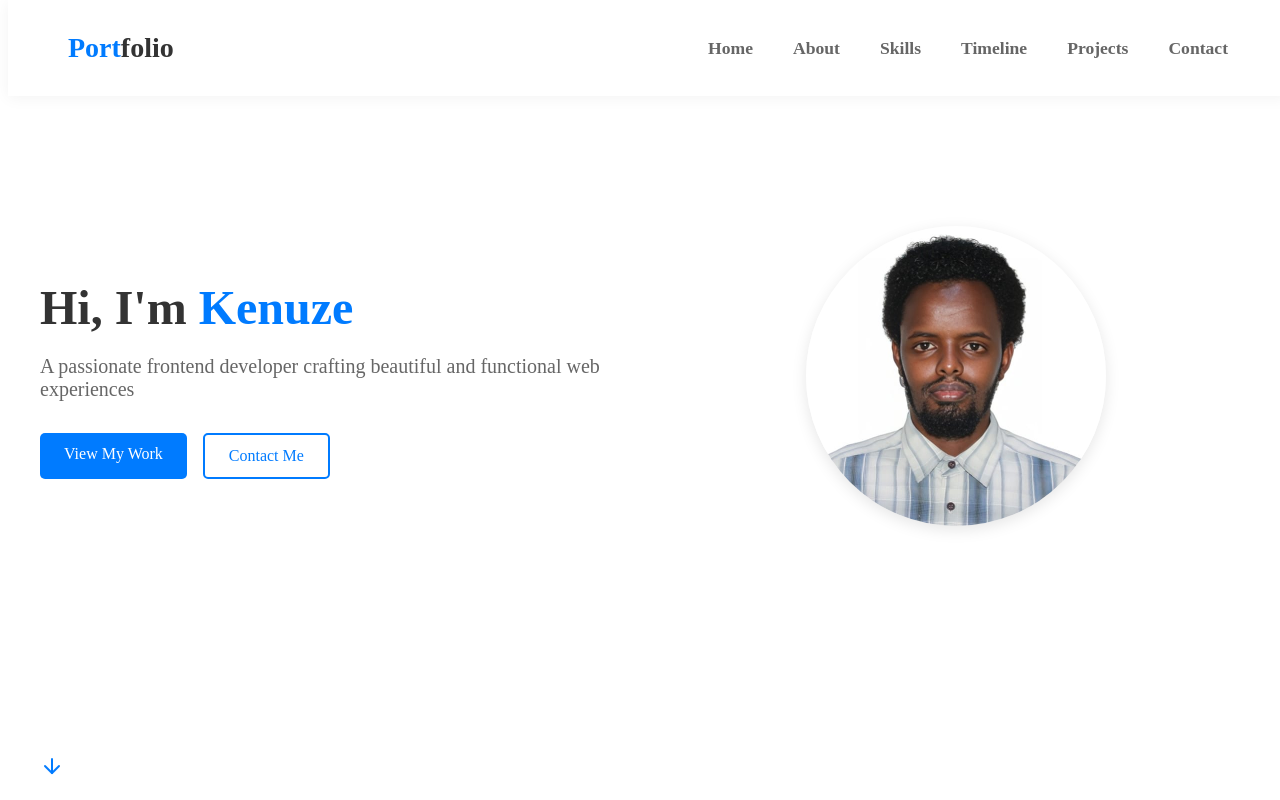
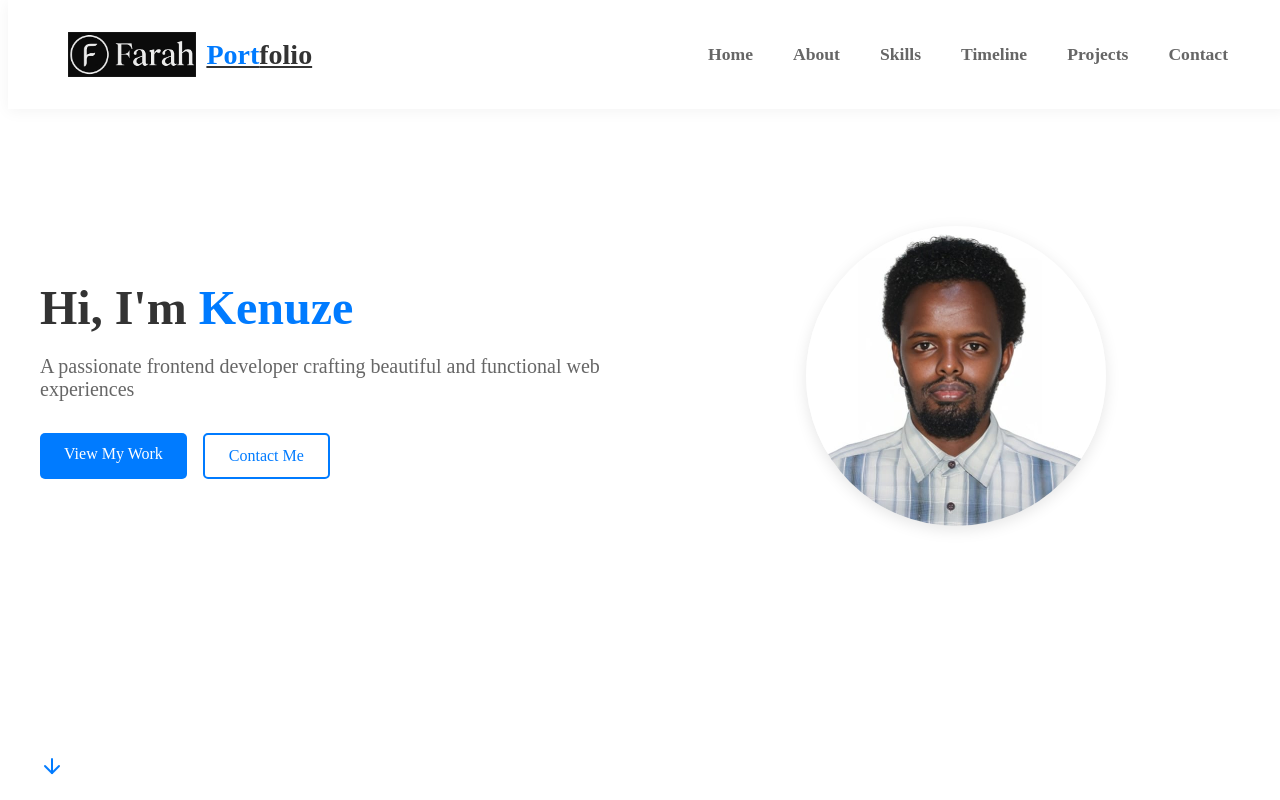
Before and after one commit to Farah-Bee/portfolio_website, a React (Vite) app: page / in a window 1280 px wide. Shown: the top 800 px of the page. Built offline with nearby package versions, Linux system fonts and the light colour scheme.

Commit message:
updated header

```diff
--- a/src/components/Header.tsx
+++ b/src/components/Header.tsx
@@ -10,10 +10,9 @@ const Header: React.FC = () => {
   const handleScroll = useCallback(() => {
     setIsScrolled(window.scrollY > 50);
 
-    // Update active section based on scroll position
     const sections = document.querySelectorAll('section[id]');
-    sections.forEach(section => {
-      if (section instanceof HTMLElement) { // Ensure the element is an HTMLElement
+    sections.forEach((section) => {
+      if (section instanceof HTMLElement) {
         const sectionTop = section.offsetTop - 100;
         const sectionHeight = section.offsetHeight;
         const sectionId = section.getAttribute('id') || '';
@@ -44,9 +43,12 @@ const Header: React.FC = () => {
   return (
     <header className={`header ${isScrolled ? 'scrolled' : ''}`}>
       <div className="container">
-        <div className="logo" role="banner">
-          <span className="text-theme-600">Port</span>folio
-        </div>
+        <a href="#hero" className="logo" role="banner">
+          <img src="/assets/images/falogo.png" alt="Farah Logo" className="logo-image" />
+          <span>
+            <span className="text-theme-600">Port</span>folio
+          </span>
+        </a>
 
         <nav className="navbar">
           <ul className="nav-list">
@@ -55,9 +57,7 @@ const Header: React.FC = () => {
                 <a
                   href={item.href}
                   className={`nav-link ${
-                    activeSection === item.href.substring(1)
-                      ? "active"
-                      : ""
+                    activeSection === item.href.substring(1) ? 'active' : ''
                   }`}
                 >
                   {item.label}
@@ -75,7 +75,6 @@ const Header: React.FC = () => {
         </button>
       </div>
 
-      {/* Mobile Menu */}
       {isMenuOpen && (
         <div className="mobile-menu">
           <ul className="mobile-nav-list">
--- a/src/styles/header.css
+++ b/src/styles/header.css
@@ -3,7 +3,7 @@
     position: fixed;
     top: 0;
     width: 100%;
-    padding: 2rem 0; /* Remove left and right padding */
+    padding: 2rem 0;
     display: flex;
     justify-content: space-between;
     align-items: center;
@@ -14,7 +14,7 @@
 }
 
 .header.scrolled {
-    padding: 1.5rem 0; /* Remove left and right padding */
+    padding: 1.5rem 0;
     box-shadow: 0 4px 20px rgba(0, 0, 0, 0.1);
 }
 
@@ -25,13 +25,23 @@
     display: flex;
     justify-content: space-between;
     align-items: center;
-    padding: 0 60px; /* Add padding here instead */
+    padding: 0 60px;
 }
 
 .logo {
+    display: flex;
+    align-items: center;
+    gap: 10px;
     font-size: 1.75rem;
     font-weight: 700;
     color: #333;
+}
+
+.logo-image {
+    height: 45px;
+    width: auto;
+    object-fit: contain;
+    display: block;
 }
 
 .text-theme-600 {
```
Also changed, not shown: public/assets/images/falogo.png (added), public/assets/images/flogo.png (added).
